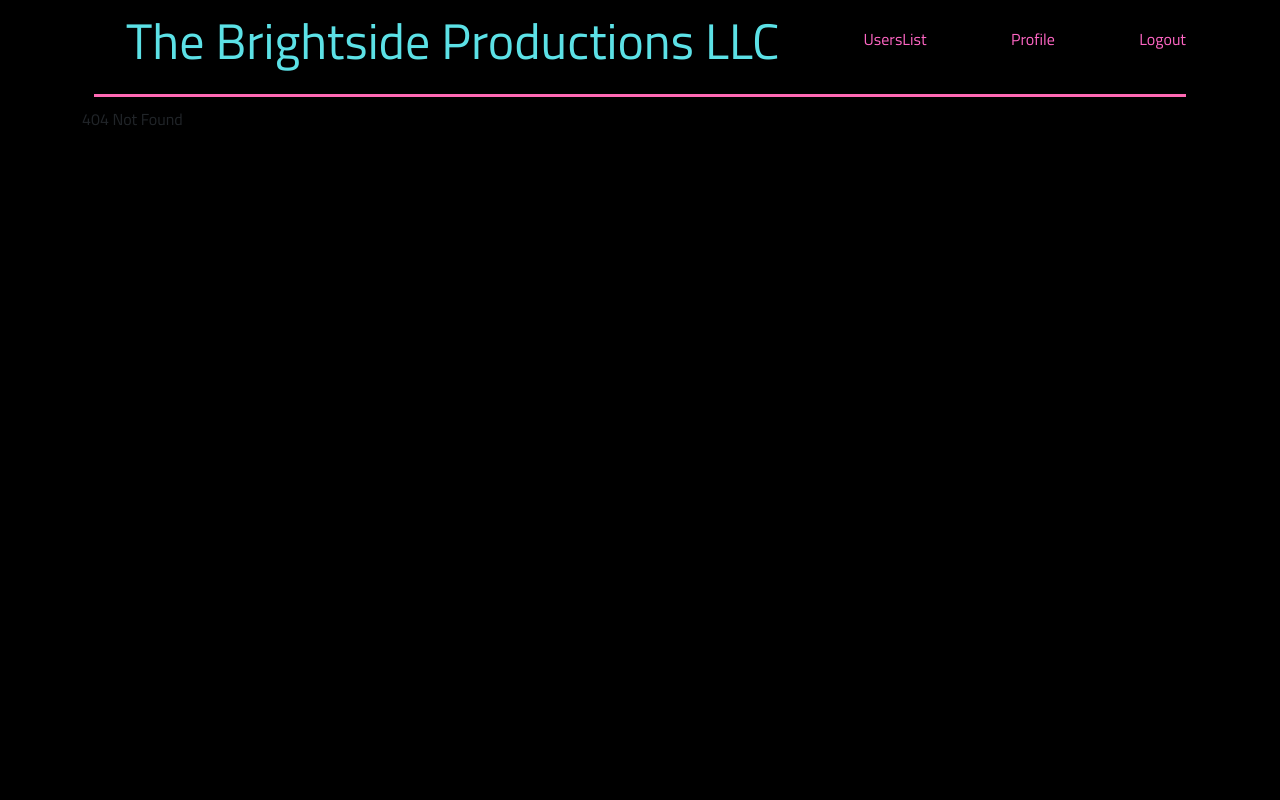
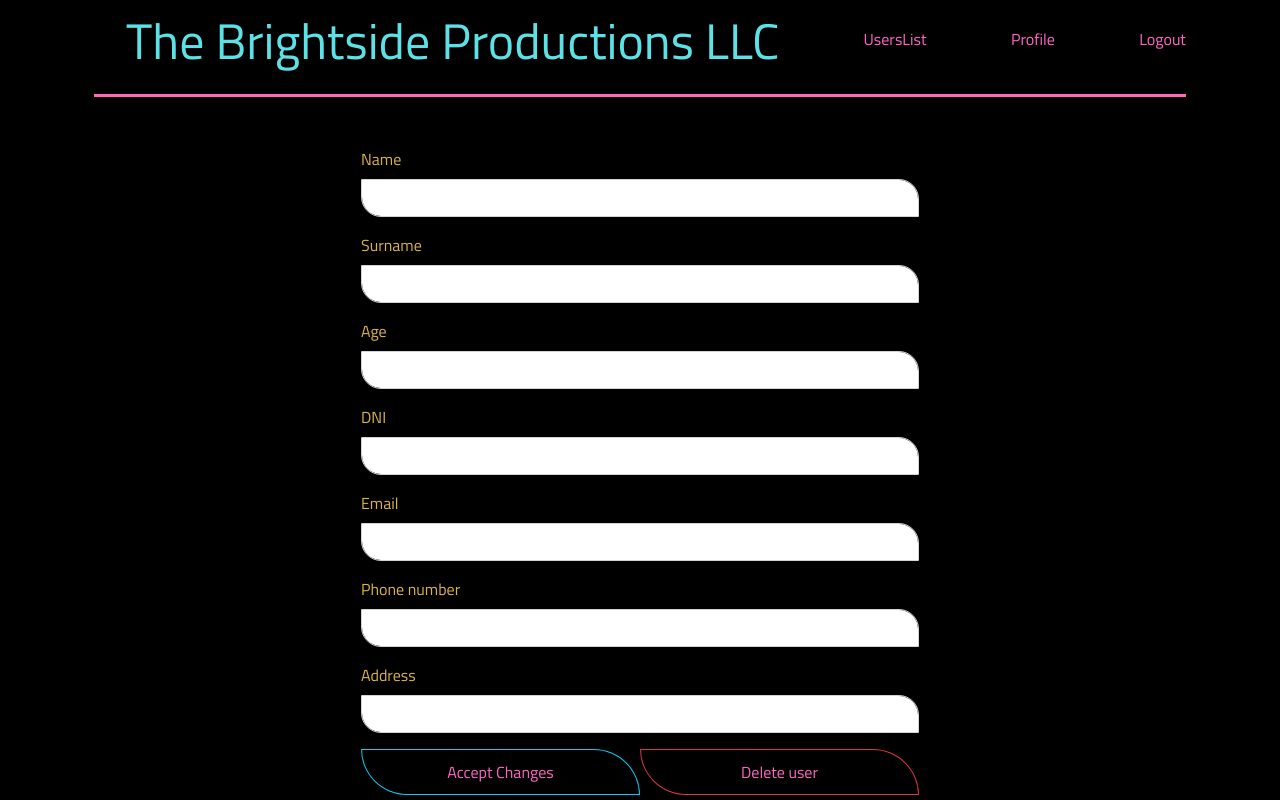
Before and after one commit to Smpz3/AudioVisualProduction_Frontend, a React (Create React App) app: page /usersList/userDetails in a window 1280 px wide. Before the commit this address had no page. Shown: the top 800 px of the page. Built offline with nearby package versions, Linux system fonts and the light colour scheme; sample sign-in values are in the browser's storage.

Commit message:
userDetails, profile edits

```diff
--- a/src/App.js
+++ b/src/App.js
@@ -13,12 +13,13 @@ import Store from './pages/Store';
 import Shows from './pages/Shows';
 import Audios from './pages/Audios';
 import Home from './pages/Home';
-import UsersList from './pages/UsersList';
+import UsersList from './pages/admin/UsersList';
 import ProtectedRoute from './components/ProtectedRoute';
-import Profile from './pages/Profile';
+import Profile from './pages/profile/Profile';
 import UpdateProfile from './pages/profile/UpdateProfile';
 import Register from './pages/admin/Register';
 import Login from './pages/admin/Login';
+import UserDetails from './pages/admin/UserDetails';
 
 
 
@@ -42,8 +43,9 @@ function App() {
             <Route path='/login' element={<Login />} />
             <Route element={<ProtectedRoute redirectPath='/login' />}>
               <Route path='/usersList' element={<UsersList />} />
+              <Route path='/usersList/userDetails/' element={<UserDetails />} />
               <Route path='/profile' element={<Profile />} />
-              <Route path='/edit/:userID' element={<UpdateProfile />} />
+              <Route path='/profile/edit/:userID' element={<UpdateProfile />} />
             </Route>
             <Route path="*" element={<div><p> 404 Not Found </p></div>} />
           </Routes >
--- a/src/components/store/Cart.jsx
+++ b/src/components/store/Cart.jsx
@@ -10,7 +10,8 @@ color: var(--textColor);
     padding: 10px 5px;
     background-color: var(--mainColor);
     border-radius: 0 50px 0 50px;
-    width: 30%;
+    width: 100%;
+    max-width:80px;
 `;
 const Li = styled.li`
 
--- /dev/null
+++ b/src/pages/admin/UserDetails.jsx
@@ -0,0 +1,114 @@
+import { useParams } from "react-router";
+import styled from "styled-components";
+import { useForm } from "react-hook-form";
+// import { useQuery } from "react-query";
+// import { useEffect } from "react";
+
+import { getById, updateUser } from "../../services/users.services";
+// import { getUsers } from "../../services/admin.services";
+
+const Form = styled.form`
+    margin-top:50px;
+    color: var(--mainColorLight);
+`;
+
+const Input = styled.input`
+    border-radius: 0 20px 0 20px;
+`;
+
+const InputBtn = styled.input`
+    color: var(--textColor);
+    padding: 10px 5px;
+    background-color: var(--mainColor);
+    border-radius: 0 50px 0 50px;
+    width: 50%;
+    :hover{
+        background-color: var(--secondaryColor);
+        color: var(--mainColor);
+        font-weight: bold;
+    }
+`;
+
+
+
+const UserDetails = () => {
+
+    const { register, handleSubmit, reset } = useForm();
+
+    const { userID } = useParams();
+    console.log(userID);
+    // const { data, status } = useQuery('updateProfile', getById(userID));
+
+
+
+    const sendForm = async (values) => {
+        const { data } = await updateUser(userID, values);
+        console.log(data);
+    }
+
+
+    return <div>{userID}<Form onSubmit={handleSubmit(sendForm)} className="col-md-6 col-12 offset-md-3">
+        <div className="mb-3">
+            <label className="form-label">Name</label>
+            <Input
+                type="text"
+                className="form-control"
+                {...register('name')}
+            />
+        </div>
+        <div className="mb-3">
+            <label className="form-label">Surname</label>
+            <Input
+                type="text"
+                className="form-control"
+                {...register('surname')}
+            />
+        </div>
+        <div className="mb-3">
+            <label className="form-label">Age</label>
+            <Input
+                type="number"
+                className="form-control"
+                {...register('age')}
+            />
+        </div>
+        <div className="mb-3">
+            <label className="form-label">DNI</label>
+            <Input
+                type="text"
+                className="form-control"
+                {...register('dni')}
+            />
+        </div>
+        <div className="mb-3">
+            <label className="form-label">Email</label>
+            <Input
+                type="email"
+                className="form-control"
+                {...register('email')}
+            />
+        </div>
+        <div className="mb-3">
+            <label className="form-label">Phone number</label>
+            <Input
+                type="text"
+                className="form-control"
+                {...register('phone')}
+            />
+        </div>
+        <div className="mb-3">
+            <label className="form-label">Address</label>
+            <Input
+                type="text"
+                className="form-control"
+                {...register('address')}
+            />
+        </div>
+        <InputBtn className="btn btn-info" type="submit" value="Accept Changes" />
+
+        <InputBtn className="btn btn-danger" value="Delete user" />
+
+    </Form></div>
+}
+
+export default UserDetails;
--- a/src/pages/UsersList.jsx
+++ b/src/pages/admin/UsersList.jsx
@@ -1,5 +1,5 @@
 import { useQuery } from "react-query";
-import { getUsers } from "../services/admin.services";
+import { getUsers } from "../../services/admin.services";
 import styled from "styled-components";
 import { Link } from "react-router-dom";
 
@@ -16,6 +16,9 @@ width: 90%;
     }
     tr{
         height:25px;
+    }
+    tr{
+        height: 50px;
     }
 `;
 
@@ -34,6 +37,14 @@ const EditBtn = styled.button`
         background-color: var(--secondaryColor);
         color: var(--mainColor);
     }
+`;
+
+const BtnDel = styled.button`
+color: var(--textColor);
+    padding: 10px 5px;
+    background-color: var(--mainColor);
+    border-radius: 0 50px 0 50px;
+    width: 100%;
 `;
 
 
@@ -56,6 +67,7 @@ const UsersList = () => {
                     <th>Address</th>
                     <th>Phone</th>
                     <th></th>
+                    <th></th>
                 </tr>
             </thead>
             <tbody>
@@ -68,9 +80,12 @@ const UsersList = () => {
                         <td>{user.address}</td>
                         <td>{user.phone}</td>
                         <td>
-                            <Link to={`/edit/${user.id}`}>
+                            <Link to={`/usersList/userDetails/`}>
                                 <EditBtn className="btn">Edit</EditBtn>
                             </Link>
+                        </td>
+                        <td>
+                            <BtnDel className="btn btn-danger">Delete</BtnDel>
                         </td>
                     </tr>
                 ))}
--- a/src/pages/Profile.jsx
+++ b/src/pages/profile/Profile.jsx
@@ -1,6 +1,7 @@
 import styled from "styled-components";
 import { useQuery } from "react-query";
-import { getProfile } from "../services/users.services";
+import { getProfile } from "../../services/users.services";
+import { Link } from "react-router-dom";
 
 const FlexWrapper = styled.div`
     background-color: var(--mainColor);
@@ -19,6 +20,26 @@ const H2 = styled.h2`
     padding-left: 30px;
     color: var(--secondaryColor);
     margin: 30px 0;
+`;
+
+const EditBtn = styled.button`
+    color: var(--mainColorLight);
+    padding: 10px 5px;
+    background-color: var(--mainColor);
+    border-color: var(--secondaryColor);
+    border-radius: 0 50px 0 50px;
+    width: 100%;
+    :hover{
+        background-color: var(--secondaryColor);
+        color: var(--mainColor);
+    }
+`;
+const BtnDel = styled.button`
+color: var(--textColor);
+    padding: 10px 5px;
+    background-color: var(--mainColor);
+    border-radius: 0 50px 0 50px;
+    width: 100%;
 `;
 
 const Profile = () => {
@@ -44,7 +65,12 @@ const Profile = () => {
                         <li>{user.address}</li>
                         <li>{user.phone}</li>
                         <li>{user.password}</li>
-                        <button>Edit</button>
+                        <li>FAVS</li>
+                        <Link to={`/profile/edit/${user.id}`}>
+                            <EditBtn className="btn">Edit</EditBtn>
+                        </Link>
+                        <BtnDel className="btn btn-danger">Delete</BtnDel>
+
                     </ul>
                 ))}
         </FlexWrapper>
```
